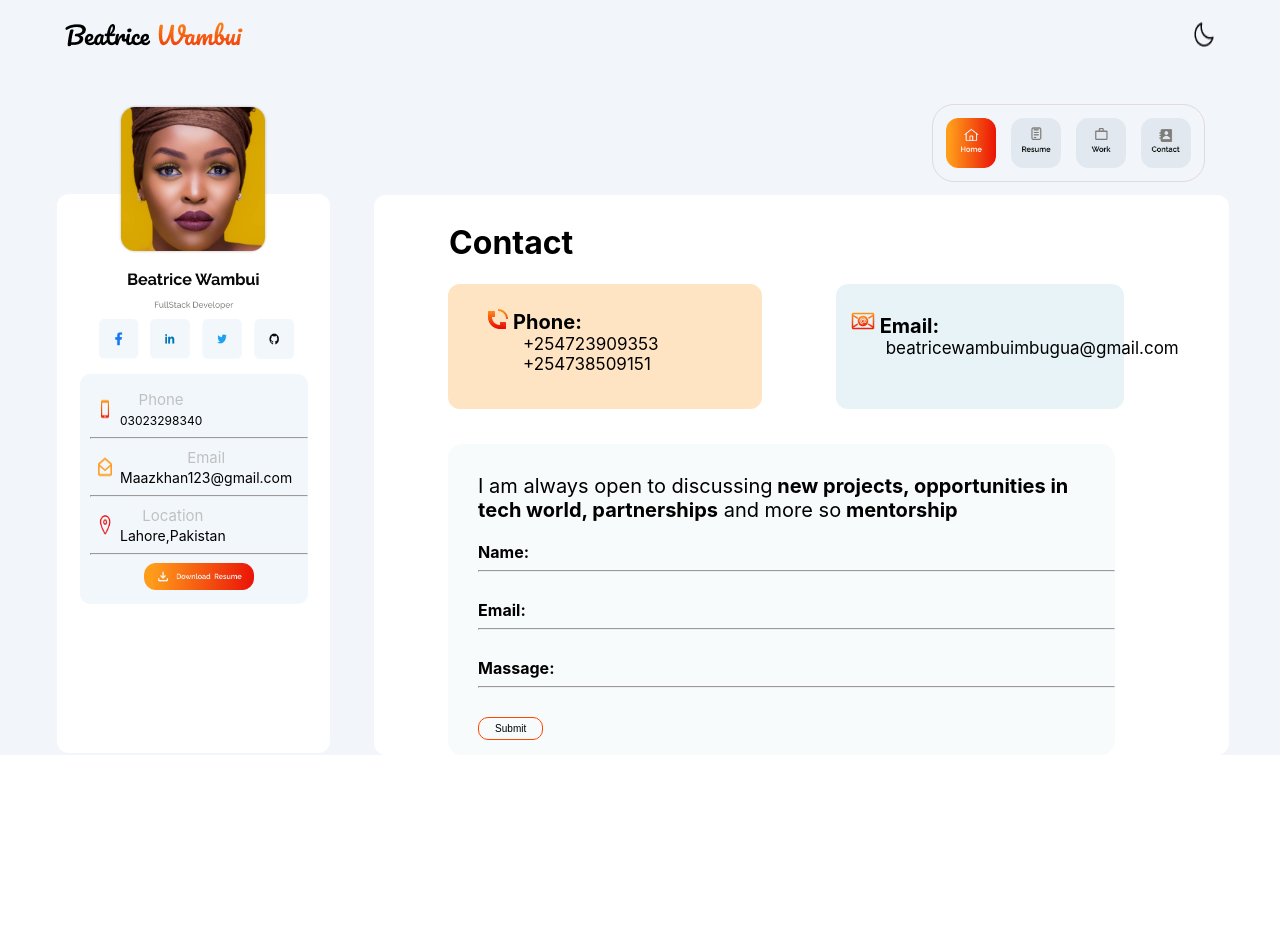
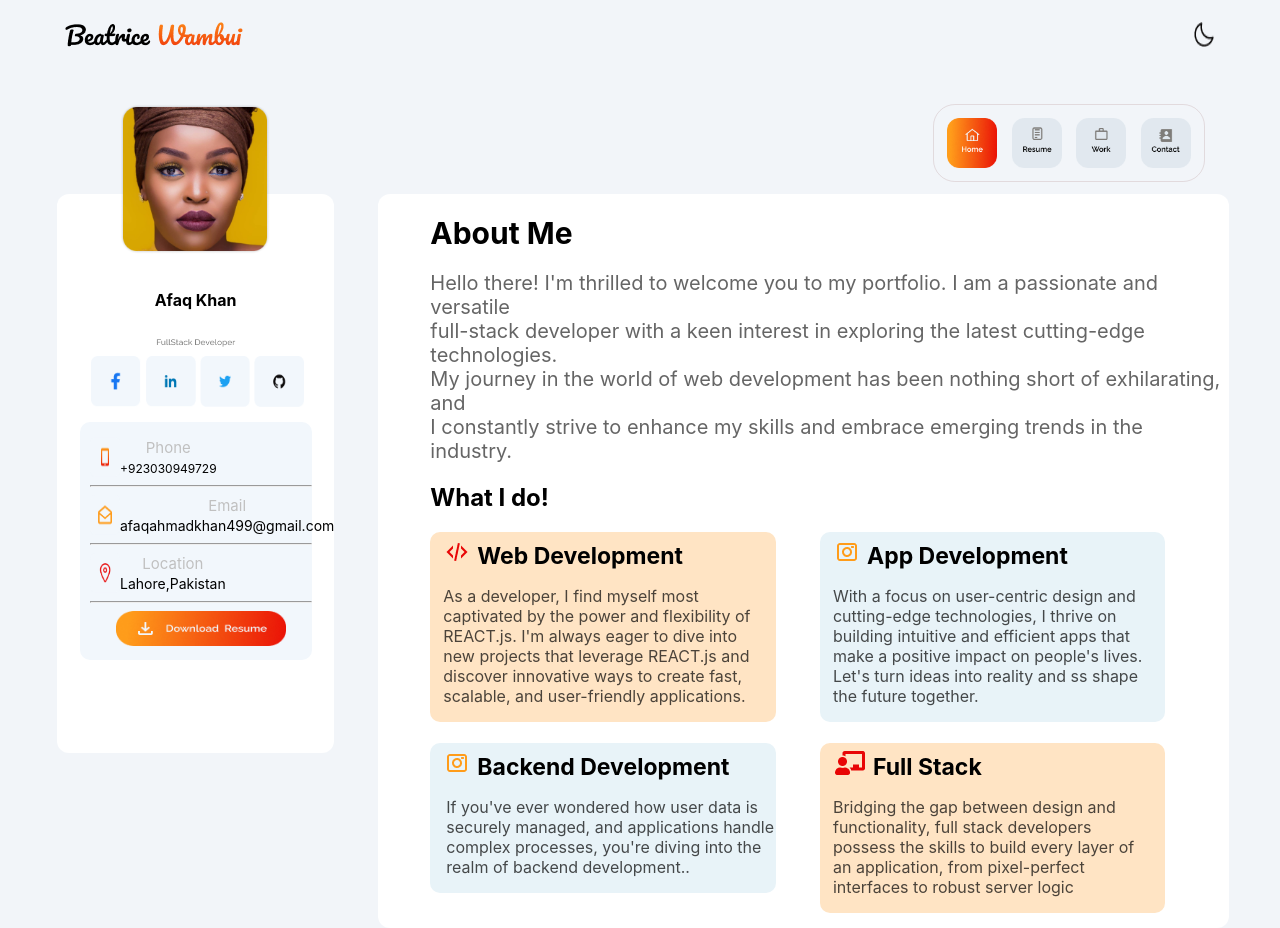
Before and after one commit to mubeenmughal/portfolio-web, a React (Create React App) app: page / in a window 1280 px wide. Before the commit the page ends 800 px from the top, so only its background shows below. Built offline with nearby package versions, Linux system fonts and the light colour scheme.

Commit message:
make about me functional

```diff
--- a/src/App.css
+++ b/src/App.css
@@ -1,3 +1,7 @@
 .App {
   background-color: #F2F5F9;
 }
+
+.cursor-pointer {
+  cursor: pointer;
+}
--- a/src/components/about-me/index.js
+++ b/src/components/about-me/index.js
@@ -4,12 +4,14 @@ import App from '../../utils/images/App.png';
 import code from '../../utils/images/code icon.png'
 import mentor from '../../utils/images/Mentor icon.png';
 
+import './style.css'
+
 const AboutMe = () => {
   return (
     <div id="aboutme" className="aboutme">
       <div style={{ paddingLeft: '52px', 'paddingTop': '1px' }}>
         <h1 style={{ fontSize: '30px' }}>About Me</h1>
-          <p style={{ paddingLeft: 'px', fontSize: '20px' }}>
+        <p style={{ paddingLeft: 'px', fontSize: '20px', opacity: '0.6' }}>
           Hello there! I'm thrilled to welcome you to my portfolio. I am a passionate and versatile<br />
           full-stack developer with a keen interest in exploring the latest cutting-edge technologies.<br />
           My journey in the world of web development has been nothing short of exhilarating, and <br />
@@ -23,8 +25,8 @@ const AboutMe = () => {
             <p className="project-info">
               As a developer, I find myself most
               captivated by the power and flexibility of
-                NEXT.js. I'm always eager to dive into new
-                projects that leverage NEXT.js and
+              REACT.js. I'm always eager to dive into new
+              projects that leverage REACT.js and
               discover innovative ways to create fast,
               scalable, and user-friendly applications.
             </p>
@@ -45,23 +47,20 @@ const AboutMe = () => {
         <div style={{ display: 'flex', justifyContent: 'space-between', paddingBottom: '15px', width: '92%' }}>
           <div className="ui-dev">
             <img className="app-dev-img" src={App} alt="app" />
-              <span className="dev-text"><b>UI/UX Designing</b></span><br />
-              <p style={{ marginRight: '16px', marginLeft: '13px', height: '71px' }}>
-                Crafting visually appealing and intuitive user
-                interfaces that offer a delightful user
-                experience is something I'm truly fanatic
-                about.
+            <span className="dev-text"><b>Backend Development</b></span><br />
+            <p className="backend-dev">
+              If you've ever wondered how user data is securely managed,
+              and applications handle complex processes,
+              you're diving into the realm of backend development..
             </p>
           </div>
           <div className="app-dev-text">
             <img className="app-dev-img" src={mentor} alt="mentor" />
-              <span className="dev-text"><b>App Development</b></span><br />
+            <span className="dev-text"><b>Full Stack</b></span><br />
             <p className="project-info">
-                I have also found great joy in sharing my
-                knowledge with others. Being a technical
-                mentor allows me to give back to the
-                community that has supported me
-                throughout my career.
+              Bridging the gap between design and functionality,
+              full stack developers possess the skills to build every layer of an application,
+              from pixel-perfect interfaces to robust server logic
             </p>
           </div>
         </div>
--- /dev/null
+++ b/src/components/about-me/style.css
@@ -0,0 +1,4 @@
+.backend-dev {
+    padding-left: 16px;
+    opacity: 0.7;
+}
--- a/src/components/body/style.css
+++ b/src/components/body/style.css
@@ -44,6 +44,7 @@
 .project-info {
   margin-right: 16px;
   margin-left: 13px;
+  opacity: 0.7;
 }
 
 .app-dev {
--- a/src/components/contact-info/index.js
+++ b/src/components/contact-info/index.js
@@ -1,6 +1,5 @@
 import React from "react";
 
-import name from '../../utils/images/name.png';
 import profile from '../../utils/images/profile picture.png';
 import facebook from '../../utils/images/Facebook.png';
 import details from '../../utils/images/career details.png';
@@ -11,26 +10,64 @@ import phone from '../../utils/images/phone.png';
 import location from '../../utils/images/Location (1).png';
 import email from '../../utils/images/Email.png';
 import download from '../../utils/images/Download Details.png';
+import Resume from '../../utils/CV - Afaq Khan - 23-WI.pdf';
 
 const ContactInfo = () => {
-    return(
+
+  const downloadResume = () => {
+    // using Java Script method to get PDF file
+    fetch(Resume).then(response => {
+      response.blob().then(blob => {
+        // Creating new object of PDF file
+        const fileURL = window.URL.createObjectURL(blob);
+        // Setting various property values
+        let alink = document.createElement('a');
+        alink.href = fileURL;
+        alink.download = 'Afaq-Khan-resume.pdf';
+        alink.click();
+      })
+    })
+  }
+
+  return (
     <div className="contact">
       <img width="150px" className="profileImage" height="150px" src={profile} alt="profile" />
       <div className="contectDetail">
-          <img width="135px" src={name} alt="name" /><br />
+        <h4>Afaq Khan</h4>
         <img width="80px" src={details} alt="career" />
         <div className="icons">
-            <img width="40px" src={facebook} alt="facebook" />
-            <img width="40px" src={LinkedIn} alt="LinkedIn" />
-            <img width="40px" src={twitter} alt="twitter" />
-            <img width="40px" src={github} alt="github" />
+          <img
+            width="50px"
+            className="cursor-pointer"
+            src={facebook}
+            alt="facebook"
+            onClick={() => window.open('https://www.facebook.com/afaq.afaqkhan.5815?mibextid=ZbWKwL', '_blank')}
+          />
+          <img
+            width="50px"
+            className="cursor-pointer"
+            src={LinkedIn}
+            alt="LinkedIn"
+            onClick={() => window.open('https://www.linkedin.com/in/afaqkhan301', '_blank')}
+          />
+          <img
+            width="50px"
+            className="cursor-pointer"
+            src={twitter} alt="twitter"
+          />
+          <img
+            width="50px"
+            className="cursor-pointer"
+            src={github} alt="github"
+            onClick={() => window.open('https://github.com/Afaq499', '_blank')}
+          />
         </div>
         <div className="personel">
           <div style={{ display: 'flex' }}>
             <img width=" 30px" src={phone} alt="profile" />
             <div>
               <span style={{ paddingTop: '7px', fontSize: '15px', color: 'silver' }}>Phone</span><br />
-                <span style={{ fontSize: '12px' }}>03023298340</span>
+              <span style={{ fontSize: '12px' }}>+923030949729</span>
             </div>
           </div>
           <hr />
@@ -38,7 +75,7 @@ const ContactInfo = () => {
             <img width=" 30px" src={email} alt="email" />
             <div>
               <span style={{ paddingTop: '7px', fontSize: '15px', color: 'silver' }}>Email</span><br />
-                <span style={{ fontSize: '14px' }}>Maazkhan123@gmail.com</span>
+              <span style={{ fontSize: '14px' }}>afaqahmadkhan499@gmail.com</span>
             </div>
           </div>
           <hr />
@@ -50,7 +87,14 @@ const ContactInfo = () => {
             </div>
           </div>
           <hr />
-            <img width="110px" style={{ paddingBottom: '10px' }} src={download} alt="download" />
+          <img
+            width="170px"
+            height="35px"
+            className="cursor-pointer"
+            style={{ paddingBottom: '10px' }}
+            src={download} alt="download"
+            onClick={() => downloadResume()}
+          />
         </div>
       </div>
     </div>
--- a/src/components/nav-bar/index.js
+++ b/src/components/nav-bar/index.js
@@ -1,4 +1,4 @@
-import React from "react";
+import React, { useState } from "react";
 
 import AboutMe from "../about-me";
 import Resume from "../resume";
@@ -9,23 +9,44 @@ import home from '../../utils/images/Home Card.png';
 import resume from '../../utils/images/Resume Card.png'
 import work from '../../utils/images/work card.png';
 import contact from '../../utils/images/contact card (1).png';
+import whiteHomeImg from '../../utils/images/white home icon.png';
+import workColorFull from '../../utils/images/work colorful.png';
+import resumeColorFull from '../../utils/images/Resume colorfui.png';
+import contactColorFull from '../../utils/images/contact colorful.png';
 
 
 const NavBar = () => {
+  const [selectedTab, setSelectedTab] = useState('home');
   return (
     <div style={{ width: '80%' }}>
       <div className="homeicons">
         <div className="navbar">
-          <img id="colorfulhomeicon" onClick={() => console.log('Home')} width="50px" src={home} alt="home" />
-          <img id="colorfulresumeicon" onClick={() => console.log('Resume')}width="50px" src={resume} alt="resume" />
-          <img id="colorfulworkicon"onClick={() => console.log('Work')}width="50px" src={work} alt="work" />
-          <img id="colorfulcontacticon" onClick={() => console.log('contact')} width="50px" src={contact} alt="contact" />
+          <img id="colorfulhomeicon"
+            onClick={() => setSelectedTab('home')}
+            width="50px" src={selectedTab === 'home' ? home : whiteHomeImg}
+            alt="home" />
+          <img
+            id="colorfulresumeicon"
+            onClick={() => setSelectedTab('resume')}
+            width="50px" src={selectedTab === 'resume' ? resumeColorFull : resume}
+            alt="resume" />
+          <img id="colorfulworkicon"
+            onClick={() => setSelectedTab('work')}
+            width="50px" src={selectedTab === 'work' ? workColorFull : work}
+            alt="work" />
+          <img id="colorfulcontacticon"
+            onClick={() => setSelectedTab('contact')}
+            width="50px"
+            src={selectedTab === 'contact' ? contactColorFull : contact}
+            alt="contact" />
         </div>
       </div>
-      {/* <AboutMe /> */}
-      {/* <Resume /> */}
-      {/* <Work /> */}
-      <Contact />
+      {
+        selectedTab === 'home' ? <AboutMe /> :
+          selectedTab === 'resume' ? <Resume /> :
+            selectedTab === 'work' ? <Work /> :
+              selectedTab === 'contact' ? <Contact /> : ''
+      }
     </div>
   )
 }
```
Also changed, not shown: src/utils/images/name.png (deleted), 1 other file (tests, documents, lock files or other folders). Lines whose indentation alone changed are shown as unchanged.
